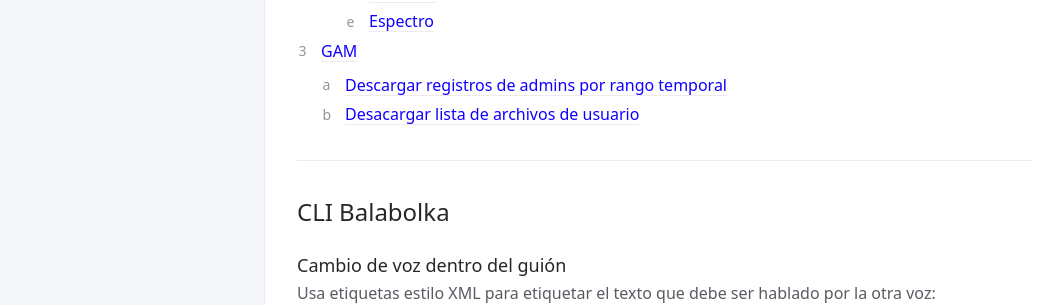
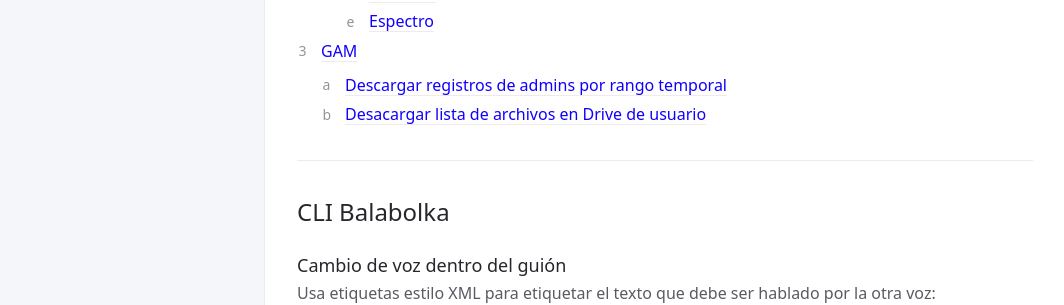
Before and after one commit to CoBachBC/demo, a Jekyll site: the page built from docs/notas.md, in a window 1280 px wide and 900 px high. Shown: the part 455-760 px from the top of the window, without its empty margins (107-1171 px from the left). Built offline with Jekyll 4.4.1, drawn with Linux system fonts in a browser that asks for light colours; some of the changed text lies outside the part shown.

Commit message:
Update notas.md

```diff
--- a/docs/notas.md
+++ b/docs/notas.md
@@ -71,6 +71,6 @@ Se espera que el comando de conversión genere un archivo de audio y sus respect
 
 `gam` `report admin` `start 20XX-XX-XXT00:00:00.000Z` `end 20XX-XX-XXT11:59:59.000Z` `> salida.csv`
 
-### Desacargar lista de archivos de usuario
+### Desacargar lista de archivos en Drive de usuario
 
 `gam` `user usuario@cobachbc.edu.mx` `show filelist` `> salida.csv`
```
